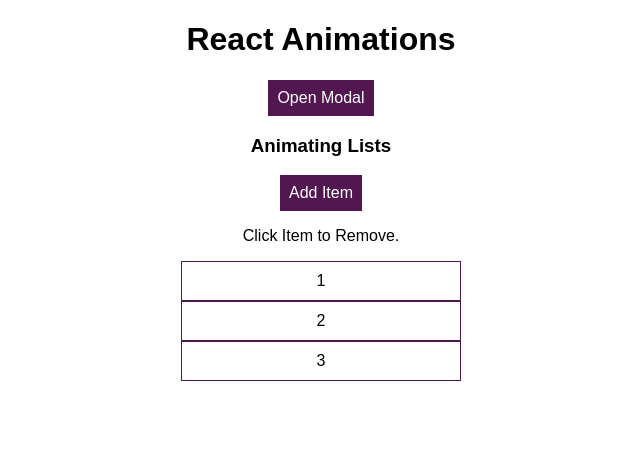
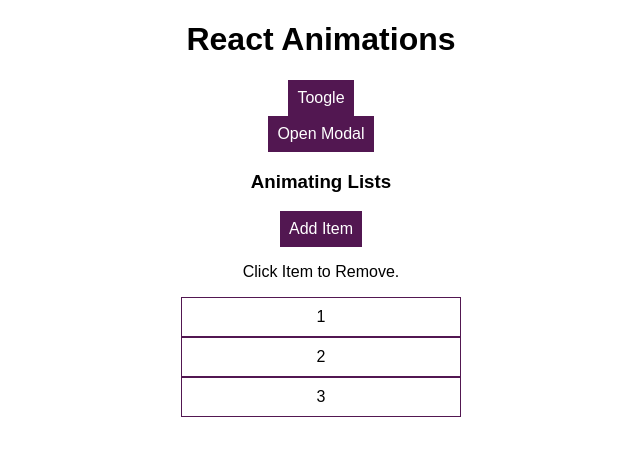
Before and after one commit to omontoy/animating-react-apps, a React (Create React App) app: page / in a window 1280 px wide. Shown: the top 456 px of the page, without its empty margins (319-959 px from the left). Built offline with nearby package versions, Linux system fonts and the light colour scheme.

Commit message:
Use the Transition to component for React to know how to manage some transitions

```diff
--- a/src/App.js
+++ b/src/App.js
@@ -1,14 +1,15 @@
 import React, { Component } from "react";
+import Transition from "react-transition-group/Transition";
 
 import "./App.css";
 import Modal from "./components/Modal/Modal";
 import Backdrop from "./components/Backdrop/Backdrop";
 import List from "./components/List/List";
-import modal from "./components/Modal/Modal";
 
 class App extends Component {
   state = {
     modalIsOpen: false,
+    showBlock: false,
   };
 
   showModal = () => {
@@ -23,8 +24,40 @@ class App extends Component {
     return (
       <div className="App">
         <h1>React Animations</h1>
-        <Modal show={this.state.modalIsOpen} closed={this.closeModal} />
-        <Backdrop show={this.state.modalIsOpen} />
+        <button
+          className="Button"
+          onClick={() =>
+            this.setState((prevState) => ({ showBlock: !prevState.showBlock }))
+          }
+        >
+          Toogle
+        </button>
+        <br />
+        <Transition
+          in={this.state.showBlock}
+          timeout={1000}
+          mountOnEnter
+          unmountOnExit
+        >
+          {(state) => (
+            <div
+              style={{
+                backgroundColor: "red",
+                width: 100,
+                height: 100,
+                margin: "auto",
+                transition: "opacity 1s ease-out",
+                opacity: state === "exiting" ? 0 : 1,
+              }}
+            />
+          )}
+        </Transition>
+        {this.state.modalIsOpen ? (
+          <Modal show={this.state.modalIsOpen} closed={this.closeModal} />
+        ) : null}
+        {this.state.modalIsOpen ? (
+          <Backdrop show={this.state.modalIsOpen} />
+        ) : null}
         <button className="Button" onClick={this.showModal}>
           Open Modal
         </button>
```
